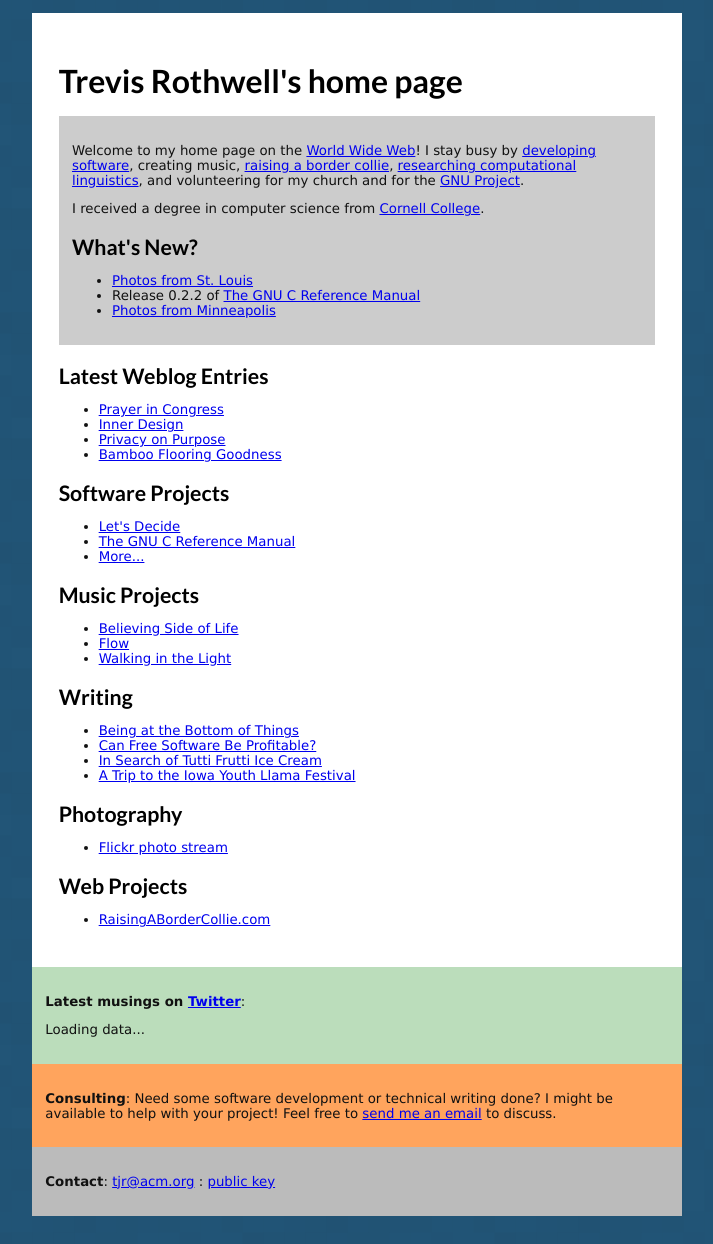
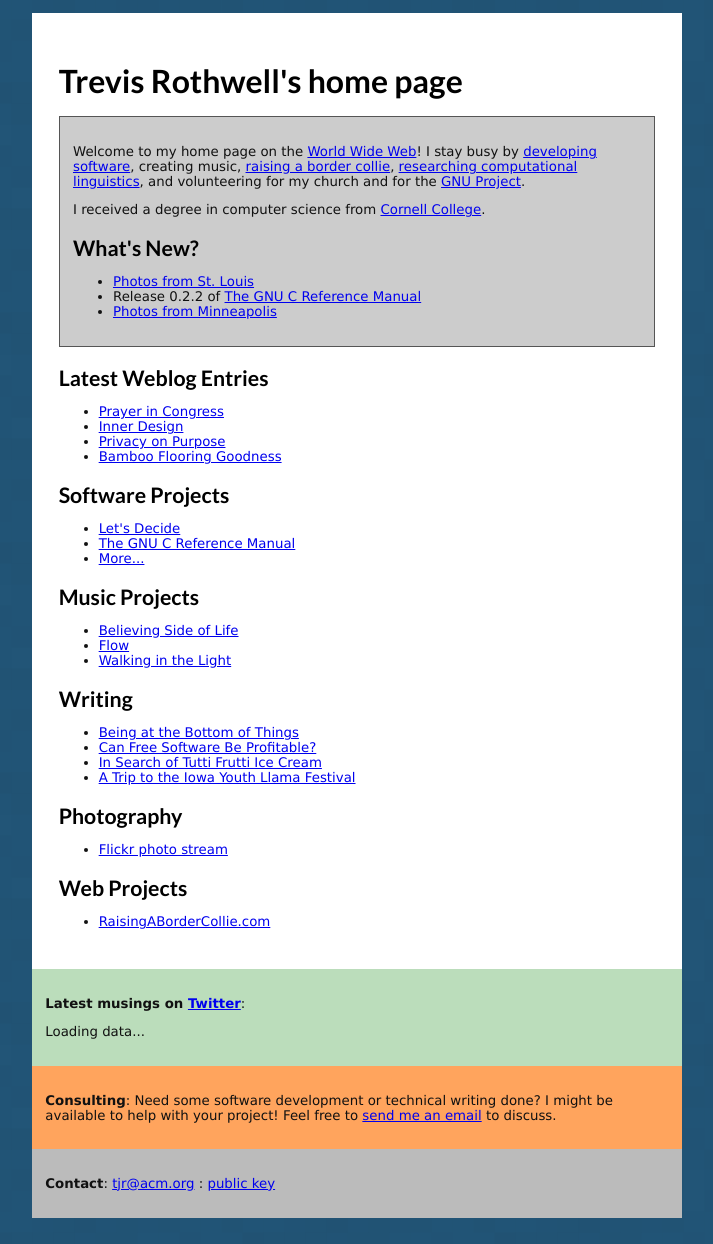
Before and after one commit to tjr/tjr.github.com, a Jekyll site: the page built from index.html, in a window 1280 px wide. Shown: the whole page, without its empty margins (283-996 px from the left). Built offline with Jekyll 4.4.1, drawn with Linux system fonts in a browser that asks for light colours; the list of posts is cut into pages by our own code.

Commit message:
Update css/home.css

```diff
--- a/css/home.css
+++ b/css/home.css
@@ -26,6 +26,7 @@ img.photo { border: 1px solid black; }
 .insertbox {
   background-color: #CCC;
   padding: 1em;
+  border: 1px solid #555;
 }
 
 .powderblue {
```
